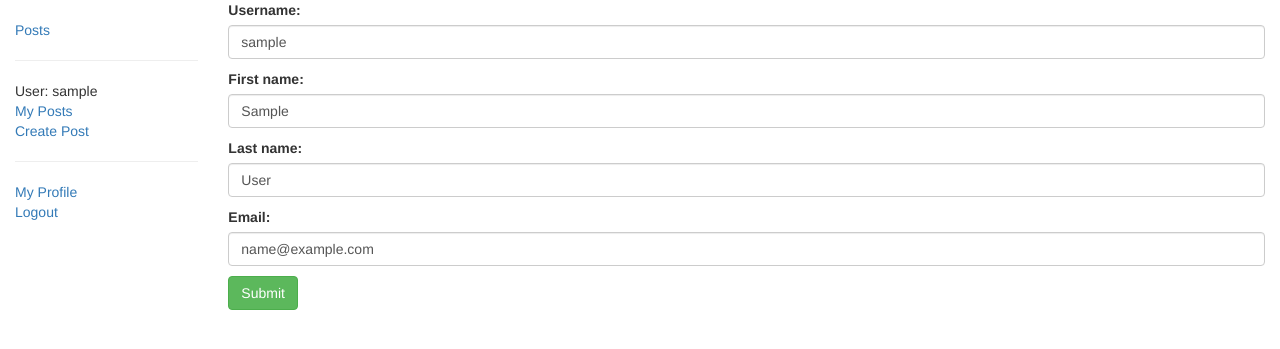
After one commit to goldaev51/blog_django, a Django app: page /blog/update-profile/ in a window 1280 px wide. The commit adds this page. Shown: the top 349 px of the page. Run offline with Django 4.2, Linux system fonts and the light colour scheme; the visitor is signed in with stand-in values (Sample User, id 1); some libraries are stand-ins or nearby versions.

Commit message:
add user profile logic, fix bugs

```diff
--- a/authentication/forms.py
+++ b/authentication/forms.py
@@ -5,4 +5,4 @@ from django.contrib.auth.models import User
 class RegistrationForm(UserCreationForm):
     class Meta:
         model = User
-        fields = ['username', 'email', 'password1', 'password2']
+        fields = ['username', 'first_name', 'last_name', 'email', 'password1', 'password2']
--- a/blog/forms.py
+++ b/blog/forms.py
@@ -1,8 +1,26 @@
-from django.forms import ModelForm
-
+from django import forms
+from django.contrib.auth.models import User
 from .models import Post
 
-class PostForm(ModelForm):
+class PostForm(forms.ModelForm):
     class Meta:
         model = Post
         fields = ['title', 'short_description', 'description', 'image_field', 'is_active']
+
+
+class UpdateUserForm(forms.ModelForm):
+    username = forms.CharField(max_length=100,
+                               required=True,
+                               widget=forms.TextInput(attrs={'class': 'form-control'}))
+    first_name = forms.CharField(max_length=100,
+                               required=True,
+                               widget=forms.TextInput(attrs={'class': 'form-control'}))
+    last_name = forms.CharField(max_length=100,
+                               required=True,
+                               widget=forms.TextInput(attrs={'class': 'form-control'}))
+    email = forms.EmailField(required=True,
+                             widget=forms.TextInput(attrs={'class': 'form-control'}))
+
+    class Meta:
+        model = User
+        fields = ['username', 'first_name', 'last_name', 'email']
--- a/blog/urls.py
+++ b/blog/urls.py
@@ -9,5 +9,9 @@ urlpatterns = [
     path('update-post/<int:pk>', views.PostUpdate.as_view(), name='post-update'),
     path('delete-post/<int:pk>', views.PostDelete.as_view(), name='post-delete'),
     path('create-post/', views.create_new_post, name='post-create'),
-    path('my-posts/', views.user_posts, name='user-posts')
+    path('my-posts/', views.user_posts, name='user-posts'),
+
+    path('user/<int:pk>', views.UserPublicProfile.as_view(), name='user-data'),
+    path('my-profile/', views.show_user_profile, name='user-profile'),
+    path('update-profile/', views.update_user_profile, name='update-profile'),
 ]
--- a/blog/views.py
+++ b/blog/views.py
@@ -1,10 +1,12 @@
+from django.contrib import messages
 from django.contrib.auth.decorators import login_required
 from django.contrib.auth.mixins import LoginRequiredMixin
+from django.contrib.auth.models import User
 from django.db.models import Q
 from django.urls import reverse_lazy
 
 from .models import Post, Comment
-from .forms import PostForm
+from .forms import PostForm, UpdateUserForm
 
 from django.conf import settings
 from django.shortcuts import render, redirect
@@ -23,11 +25,6 @@ class PostDetailView(generic.DetailView):
 
     def get_queryset(self):
         return self.model.objects.filter(Q(is_active=True) | Q(author_id=self.request.user.id))
-
-
-# class PostCreate(LoginRequiredMixin, generic.CreateView):
-#     model = Post
-#     fields = ['title', 'short_description', 'description', 'image_field', 'is_active']
 
 
 class PostUpdate(LoginRequiredMixin, generic.UpdateView):
@@ -64,3 +61,34 @@ def create_new_post(request):
 def user_posts(request):
     posts = Post.objects.filter(author_id=request.user.id)
     return render(request, 'blog/user_posts_list.html', {'posts': posts})
+
+
+class UserPublicProfile(generic.DetailView):
+    model = User
+    # queryset = User.objects.prefetch_related('post_set', 'comment_set').all()
+    template_name = 'user_profile/public_profile.html'
+
+class UserProfile(LoginRequiredMixin, generic.DetailView):
+    model = User
+    template_name = 'user_profile/user_profile.html'
+
+    def get_queryset(self):
+        return self.model.objects.filter(pk=self.request.user.id)
+
+@login_required()
+def show_user_profile(request):
+    user = User.objects.get(pk=request.user.id)
+    return render(request, 'user_profile/user_profile.html', {'user': user})
+
+
+@login_required()
+def update_user_profile(request):
+    if request.method == 'POST':
+        form = UpdateUserForm(request.POST, instance=request.user)
+        if form.is_valid():
+            form.save()
+            messages.success(request, 'Your profile is updated successfully')
+            return redirect('blog:user-profile')
+    else:
+        form = UpdateUserForm(instance=request.user)
+    return render(request, 'user_profile/update_user_profile.html', {'form': form})
--- a/core/urls.py
+++ b/core/urls.py
@@ -17,10 +17,12 @@ from django.conf import settings
 from django.conf.urls.static import static
 from django.contrib import admin
 from django.urls import path, include
+from django.views.generic import RedirectView
 
 urlpatterns = [
+    path('', RedirectView.as_view(url='/blog/posts/', permanent=True)),
     path('admin/', admin.site.urls),
-    path('', include('blog.urls')),
+    path('blog/', include('blog.urls')),
     path('accounts/', include('django.contrib.auth.urls')),
     path('accounts/', include('authentication.urls'))
 ]
--- a/templates/base_generic.html
+++ b/templates/base_generic.html
@@ -22,13 +22,13 @@
             {% block sidebar %}
                 <ul class="sidebar-nav">
                     <li><a href="{% url 'blog:posts-list' %}">Posts</a></li>
-                    {% if user.is_authenticated %}
+                    {% if request.user.is_authenticated %}
                         <hr>
-                        <li>User: {{ user.get_username }}</li>
+                        <li>User: {{ request.user.get_username }}</li>
                         <li><a href="{% url 'blog:user-posts' %}">My Posts</a></li>
                         <li><a href="{% url 'blog:post-create' %}">Create Post</a></li>
                         <hr>
-                        <li><a href="">My Profile</a></li>
+                        <li><a href="{% url 'blog:user-profile' %}">My Profile</a></li>
                         <li><a href="{% url 'logout' %}?next={% url 'blog:posts-list' %}">Logout</a></li>
                     {% else %}
                         <hr>
--- a/templates/blog/post_form.html
+++ b/templates/blog/post_form.html
@@ -7,7 +7,6 @@
     <table>
     {{ form.as_table }}
     </table>
-    <input type="submit" value="Submit" />
-
+    <input type="submit" class="btn btn-success" value="Submit" />
 </form>
 {% endblock %}
--- a/templates/blog/post_list.html
+++ b/templates/blog/post_list.html
@@ -18,7 +18,7 @@
                 <tr>
                     <td><a href={% url 'blog:post-detail' post.pk %}>{{ post.title }}</a></td>
                     <td>{{ post.short_description }}</td>
-                    <td>{{ post.author }}</td>
+                    <td><a href="{% url 'blog:user-data' post.author_id %}">{{ post.author }}</a></td>
                 </tr>
                 </tbody>
             {% endfor %}
--- /dev/null
+++ b/templates/user_profile/update_user_profile.html
@@ -0,0 +1,9 @@
+{% extends 'base_generic.html' %}
+{% block content %}
+
+<form action="{% url 'blog:update-profile' %}" method="post">
+    {% csrf_token %}
+    {{ form.as_p }}
+    <input type="submit" class="btn btn-success" value="Submit"/>
+</form>
+{% endblock %}
```
Also changed, not shown: templates/blog/post_detail.html (+4 -6 lines), templates/user_profile/public_profile.html (added, +30 -0 lines), templates/user_profile/user_profile.html (added, +15 -0 lines).
